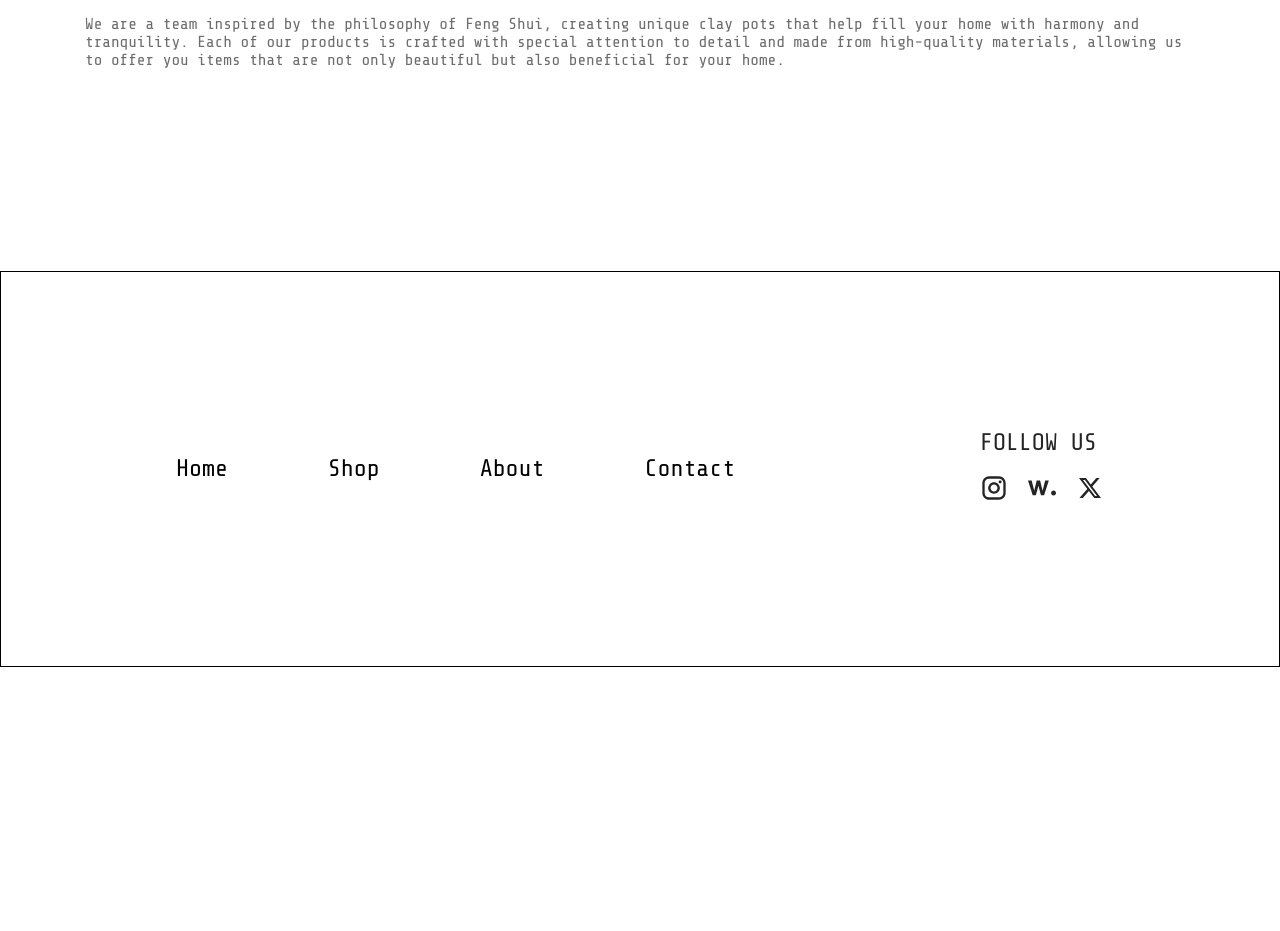
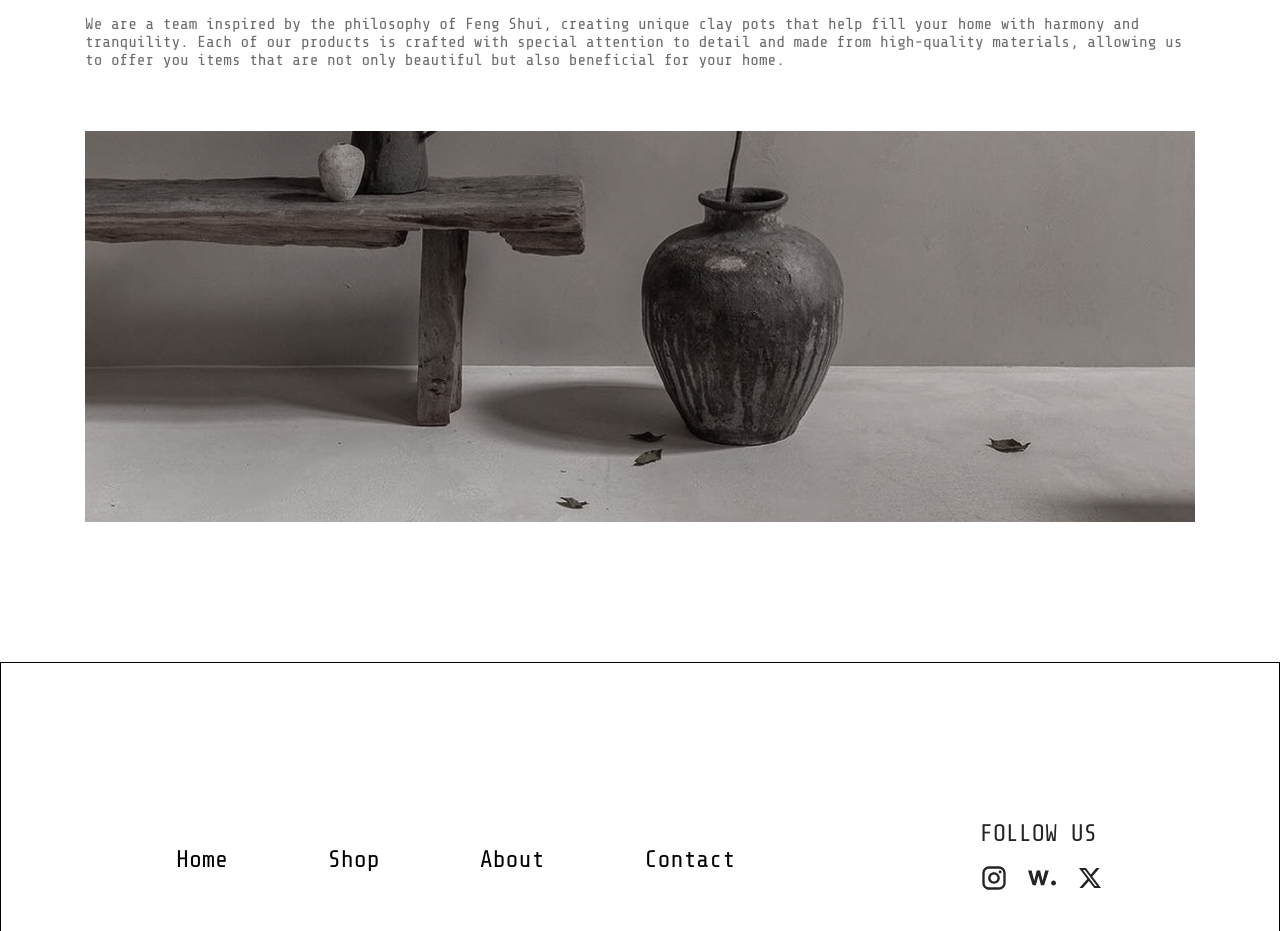
Before and after one commit to YasminaOhio/fengshui, a plain HTML site: page index.html in a window 1280 px wide. Shown: the part 4580-5511 px from the top of the page. Before the commit the page ends 5247 px from the top, so only its background shows below. Drawn offline with Linux system fonts and the light colour scheme; the site is published under a folder, as on GitHub Pages, so addresses that start at the root find nothing.

Commit message:
Fixed footer-image

```diff
--- a/index.html
+++ b/index.html
@@ -138,7 +138,7 @@
 <p class="shop__text">Welcome to our store, where tradition and modern style meet in every pot.</p>
 <p class="shop__description">We are a team inspired by the philosophy of Feng Shui, creating unique clay pots that help fill your home with harmony and tranquility. Each of our products is crafted with special attention to detail and made from high-quality materials, allowing us to offer you items that are not only beautiful but also beneficial for your home.</p>
 <div class="shop__item-image">
-<img src="/images/footer.jpg" alt="" class="shop__image">
+<img src="./images/footer.jpg" alt="" class="shop__image">
 </div>
     </section>
 </main>
```
